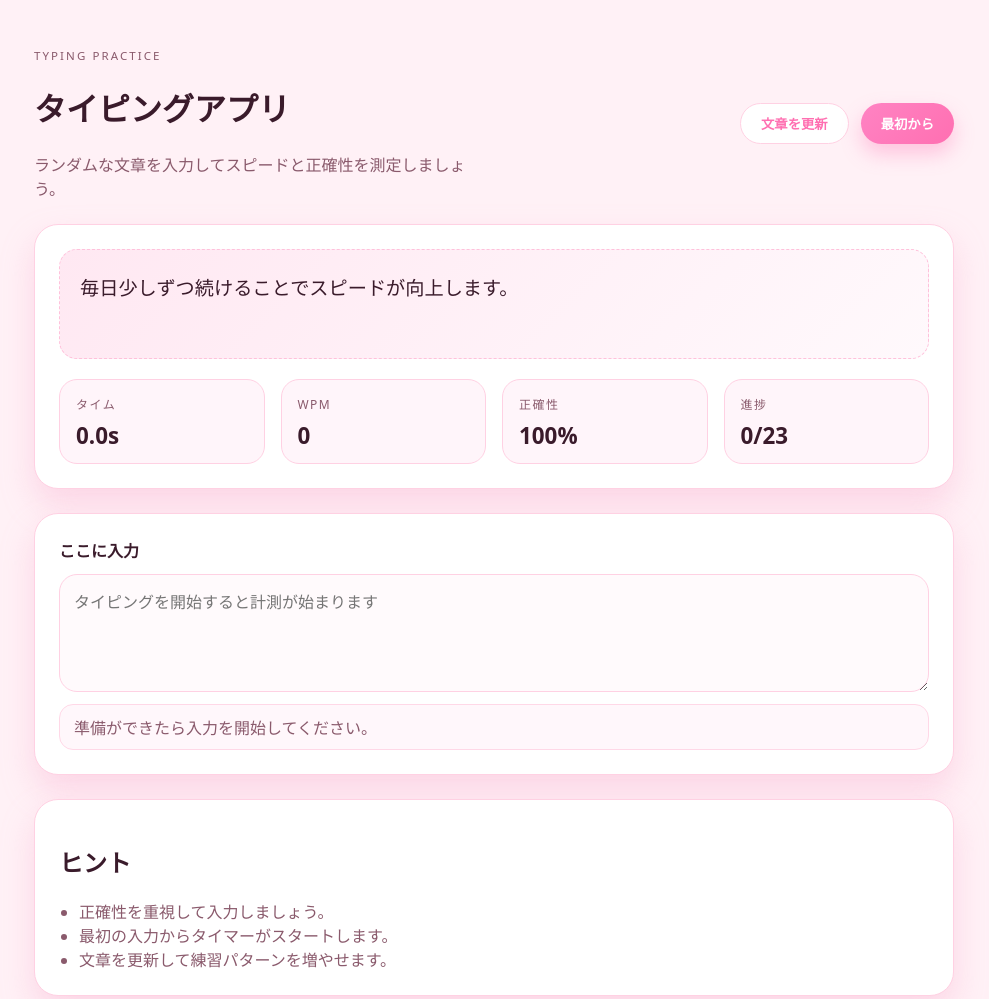
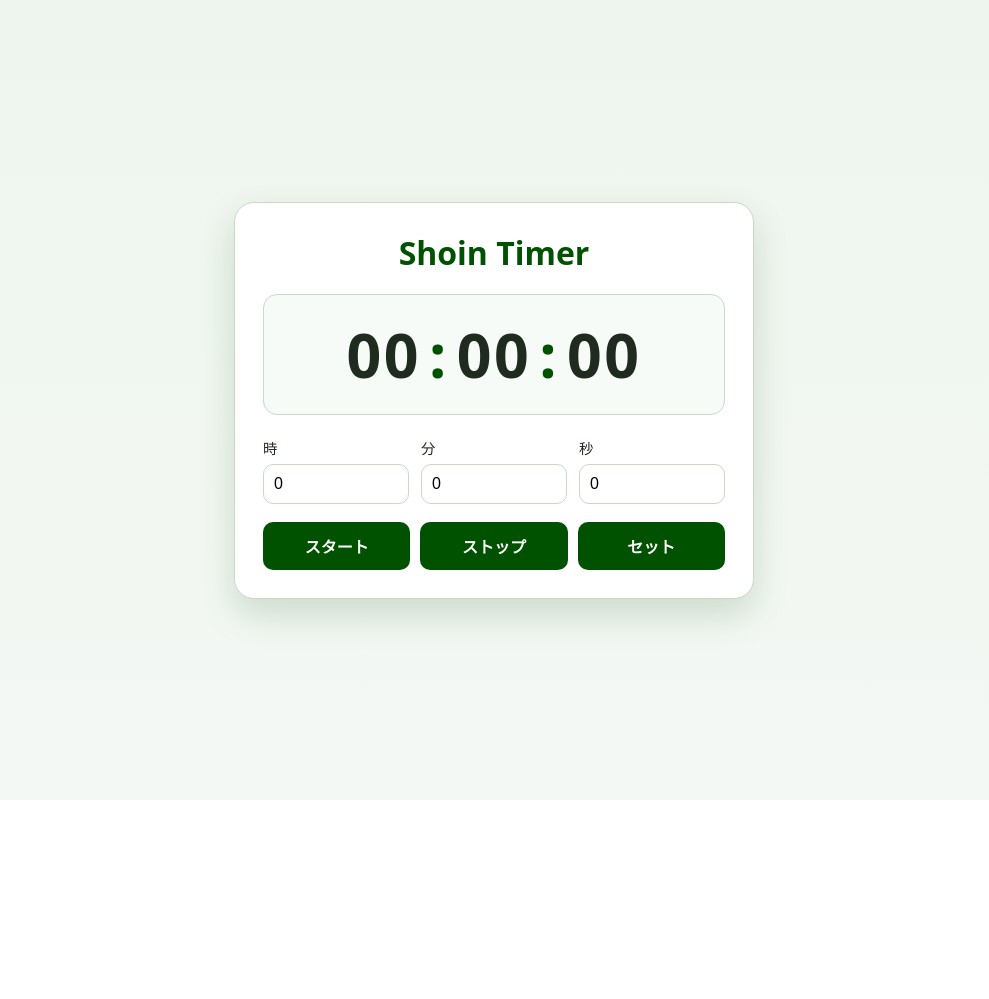
Before and after one commit to naviiwan/ChatGPT_CodingAgent, a plain HTML site: page index.html in a window 1280 px wide. Shown: the top 999 px of the page, without its empty margins (146-1135 px from the left). After the commit the page ends 800 px from the top, so only its background shows below. Drawn offline with Linux system fonts and the light colour scheme.

Commit message:
Create Shoin Timer stopwatch app

```diff
--- a/app.js
+++ b/app.js
@@ -1,150 +1,70 @@
-const sentences = [
-  "今日は集中してタイピング練習を続けます。",
-  "素早く正確に入力できると自信がつきます。",
-  "小さな成長の積み重ねが大きな成果に繋がります。",
-  "深呼吸して肩の力を抜き、リズムよく進めましょう。",
-  "間違えた箇所を確認しながら丁寧に入力します。",
-  "毎日少しずつ続けることでスピードが向上します。",
-  "指の位置を意識すると正確性が高まります。",
-  "文章の流れを意識して滑らかにタイピングしましょう。",
-  "疲れたら短い休憩を入れてリフレッシュします。",
-];
+const displayHours = document.getElementById("display-hours");
+const displayMinutes = document.getElementById("display-minutes");
+const displaySeconds = document.getElementById("display-seconds");
 
-const targetEl = document.getElementById("target");
-const inputEl = document.getElementById("typing-input");
-const timerEl = document.getElementById("timer");
-const wpmEl = document.getElementById("wpm");
-const accuracyEl = document.getElementById("accuracy");
-const progressEl = document.getElementById("progress");
-const feedbackEl = document.getElementById("feedback");
-const newTextButton = document.getElementById("new-text");
-const restartButton = document.getElementById("restart");
+const setHoursInput = document.getElementById("set-hours");
+const setMinutesInput = document.getElementById("set-minutes");
+const setSecondsInput = document.getElementById("set-seconds");
 
-let currentSentence = "";
-let startTime = null;
-let timerInterval = null;
+const startButton = document.getElementById("start-button");
+const stopButton = document.getElementById("stop-button");
+const setButton = document.getElementById("set-button");
 
-const getRandomSentence = () =>
-  sentences[Math.floor(Math.random() * sentences.length)];
+let timerId = null;
+let totalSeconds = 0;
 
-const resetStats = () => {
-  timerEl.textContent = "0.0s";
-  wpmEl.textContent = "0";
-  accuracyEl.textContent = "100%";
-  progressEl.textContent = `0/${currentSentence.length}`;
+const clamp = (value, min, max) => Math.min(Math.max(value, min), max);
+
+const toTwoDigits = (value) => String(value).padStart(2, "0");
+
+const updateDisplay = () => {
+  const hours = Math.floor(totalSeconds / 3600);
+  const minutes = Math.floor((totalSeconds % 3600) / 60);
+  const seconds = totalSeconds % 60;
+
+  displayHours.textContent = toTwoDigits(hours);
+  displayMinutes.textContent = toTwoDigits(minutes);
+  displaySeconds.textContent = toTwoDigits(seconds);
 };
 
-const renderSentence = (inputValue = "") => {
-  const characters = currentSentence.split("");
-  const typed = inputValue.split("");
-  targetEl.innerHTML = "";
+const setTimeFromInputs = () => {
+  const hours = clamp(Number(setHoursInput.value) || 0, 0, 99);
+  const minutes = clamp(Number(setMinutesInput.value) || 0, 0, 59);
+  const seconds = clamp(Number(setSecondsInput.value) || 0, 0, 59);
 
-  characters.forEach((char, index) => {
-    const span = document.createElement("span");
-    span.textContent = char;
-    if (typed[index] === undefined) {
-      span.classList.add("pending");
-    } else if (typed[index] === char) {
-      span.classList.add("correct");
-    } else {
-      span.classList.add("incorrect");
-    }
-    targetEl.appendChild(span);
-  });
+  setHoursInput.value = String(hours);
+  setMinutesInput.value = String(minutes);
+  setSecondsInput.value = String(seconds);
+
+  totalSeconds = hours * 3600 + minutes * 60 + seconds;
+  updateDisplay();
 };
 
-const updateTimer = () => {
-  if (!startTime) return;
-  const elapsed = (Date.now() - startTime) / 1000;
-  timerEl.textContent = `${elapsed.toFixed(1)}s`;
-  updateWpm(elapsed);
-};
+const startTimer = () => {
+  if (timerId) {
+    return;
+  }
 
-const updateWpm = (elapsedSeconds) => {
-  if (elapsedSeconds <= 0) return;
-  const wordsTyped = inputEl.value.length / 5;
-  const minutes = elapsedSeconds / 60;
-  const wpm = Math.round(wordsTyped / minutes);
-  wpmEl.textContent = Number.isFinite(wpm) ? String(wpm) : "0";
-};
-
-const updateAccuracy = () => {
-  const typed = inputEl.value.split("");
-  const totalTyped = typed.length;
-  let correctCount = 0;
-  typed.forEach((char, index) => {
-    if (char === currentSentence[index]) {
-      correctCount += 1;
-    }
-  });
-  const accuracy = totalTyped
-    ? Math.round((correctCount / totalTyped) * 100)
-    : 100;
-  accuracyEl.textContent = `${accuracy}%`;
-};
-
-const updateProgress = () => {
-  progressEl.textContent = `${inputEl.value.length}/${currentSentence.length}`;
+  timerId = setInterval(() => {
+    totalSeconds += 1;
+    updateDisplay();
+  }, 1000);
 };
 
 const stopTimer = () => {
-  clearInterval(timerInterval);
-  timerInterval = null;
+  if (!timerId) {
+    return;
+  }
+
+  clearInterval(timerId);
+  timerId = null;
 };
 
-const startTimer = () => {
-  if (timerInterval) return;
-  startTime = Date.now();
-  timerInterval = setInterval(updateTimer, 100);
-};
-
-const setSentence = () => {
-  currentSentence = getRandomSentence();
-  inputEl.value = "";
-  startTime = null;
+startButton.addEventListener("click", startTimer);
+stopButton.addEventListener("click", stopTimer);
+setButton.addEventListener("click", () => {
   stopTimer();
-  renderSentence();
-  resetStats();
-  feedbackEl.textContent = "準備ができたら入力を開始してください。";
-};
-
-inputEl.addEventListener("input", () => {
-  if (!startTime && inputEl.value.length > 0) {
-    startTimer();
-  }
-
-  renderSentence(inputEl.value);
-  updateAccuracy();
-  updateProgress();
-
-  if (inputEl.value === currentSentence) {
-    stopTimer();
-    feedbackEl.textContent = "完了！文章を更新して次に進みましょう。";
-  } else {
-    const nextIndex = inputEl.value.length;
-    const expected = currentSentence[nextIndex];
-    const current = inputEl.value[nextIndex - 1];
-    if (current && current !== currentSentence[nextIndex - 1]) {
-      feedbackEl.textContent = `ミスがあります。次は「${expected ?? ""}」です。`;
-    } else {
-      feedbackEl.textContent = "いい調子です。正確に入力しましょう。";
-    }
-  }
+  setTimeFromInputs();
 });
 
-newTextButton.addEventListener("click", () => {
-  setSentence();
-  inputEl.focus();
-});
-
-restartButton.addEventListener("click", () => {
-  inputEl.value = "";
-  startTime = null;
-  stopTimer();
-  renderSentence();
-  resetStats();
-  feedbackEl.textContent = "最初からやり直します。";
-  inputEl.focus();
-});
-
-setSentence();
+setTimeFromInputs();
--- a/index.html
+++ b/index.html
@@ -3,65 +3,40 @@
   <head>
     <meta charset="UTF-8" />
     <meta name="viewport" content="width=device-width, initial-scale=1" />
-    <title>タイピングアプリ</title>
+    <title>Shoin Timer</title>
     <link rel="stylesheet" href="styles.css" />
   </head>
   <body>
-    <main class="app">
-      <header class="app__header">
-        <div>
-          <p class="app__eyebrow">Typing Practice</p>
-          <h1>タイピングアプリ</h1>
-          <p class="app__subtitle">
-            ランダムな文章を入力してスピードと正確性を測定しましょう。
-          </p>
-        </div>
-        <div class="app__controls">
-          <button id="new-text" class="button button--ghost">文章を更新</button>
-          <button id="restart" class="button">最初から</button>
-        </div>
-      </header>
+    <main class="timer-app">
+      <h1>Shoin Timer</h1>
 
-      <section class="panel">
-        <div id="target" class="target-text" aria-live="polite"></div>
-        <div class="stats">
-          <div class="stat">
-            <span class="stat__label">タイム</span>
-            <span id="timer" class="stat__value">0.0s</span>
-          </div>
-          <div class="stat">
-            <span class="stat__label">WPM</span>
-            <span id="wpm" class="stat__value">0</span>
-          </div>
-          <div class="stat">
-            <span class="stat__label">正確性</span>
-            <span id="accuracy" class="stat__value">100%</span>
-          </div>
-          <div class="stat">
-            <span class="stat__label">進捗</span>
-            <span id="progress" class="stat__value">0/0</span>
-          </div>
-        </div>
+      <section class="timer-display" aria-live="polite">
+        <span id="display-hours">00</span>
+        <span class="separator">:</span>
+        <span id="display-minutes">00</span>
+        <span class="separator">:</span>
+        <span id="display-seconds">00</span>
       </section>
 
-      <section class="panel panel--input">
-        <label class="input-label" for="typing-input">ここに入力</label>
-        <textarea
-          id="typing-input"
-          class="typing-input"
-          rows="4"
-          placeholder="タイピングを開始すると計測が始まります"
-        ></textarea>
-        <p id="feedback" class="feedback">準備ができたら入力を開始してください。</p>
+      <section class="set-panel" aria-label="時刻設定">
+        <label>
+          時
+          <input id="set-hours" type="number" min="0" max="99" value="0" />
+        </label>
+        <label>
+          分
+          <input id="set-minutes" type="number" min="0" max="59" value="0" />
+        </label>
+        <label>
+          秒
+          <input id="set-seconds" type="number" min="0" max="59" value="0" />
+        </label>
       </section>
 
-      <section class="panel panel--tips">
-        <h2>ヒント</h2>
-        <ul>
-          <li>正確性を重視して入力しましょう。</li>
-          <li>最初の入力からタイマーがスタートします。</li>
-          <li>文章を更新して練習パターンを増やせます。</li>
-        </ul>
+      <section class="button-row" aria-label="操作ボタン">
+        <button id="start-button">スタート</button>
+        <button id="stop-button">ストップ</button>
+        <button id="set-button">セット</button>
       </section>
     </main>
 
--- a/styles.css
+++ b/styles.css
@@ -1,15 +1,10 @@
 :root {
-  color-scheme: light;
-  font-family: "M PLUS Rounded 1c", "Noto Sans JP", system-ui, sans-serif;
-  --bg: #fff1f6;
+  --primary: #005200;
+  --primary-dark: #003d00;
+  --bg: #f4f8f4;
   --panel: #ffffff;
-  --primary: #ff6fb1;
-  --primary-dark: #f0559a;
-  --text: #3a1b2b;
-  --muted: #8a5a6c;
-  --accent: #ffe4ef;
-  --border: #ffd1e3;
-  --shadow: rgba(247, 163, 201, 0.35);
+  --text: #1f2b1f;
+  --border: #c9d8c9;
 }
 
 * {
@@ -18,178 +13,90 @@
 
 body {
   margin: 0;
-  background: var(--bg);
+  min-height: 100vh;
+  display: grid;
+  place-items: center;
+  font-family: "Noto Sans JP", system-ui, sans-serif;
+  background: linear-gradient(180deg, #eef5ee 0%, var(--bg) 100%);
   color: var(--text);
 }
 
-.app {
-  max-width: 960px;
-  margin: 48px auto;
-  padding: 0 20px 56px;
-  display: flex;
-  flex-direction: column;
-  gap: 24px;
+.timer-app {
+  width: min(92vw, 520px);
+  background: var(--panel);
+  border: 1px solid var(--border);
+  border-radius: 20px;
+  padding: 28px;
+  box-shadow: 0 16px 36px rgba(0, 82, 0, 0.16);
 }
 
-.app__header {
-  display: flex;
-  flex-wrap: wrap;
-  gap: 24px;
-  align-items: center;
-  justify-content: space-between;
+h1 {
+  margin: 0 0 20px;
+  text-align: center;
+  color: var(--primary);
 }
 
-.app__eyebrow {
-  text-transform: uppercase;
-  letter-spacing: 0.18em;
-  font-size: 0.72rem;
-  color: var(--muted);
-  margin: 0 0 8px;
-}
-
-.app__subtitle {
-  margin: 8px 0 0;
-  color: var(--muted);
-  max-width: 460px;
-}
-
-.app__controls {
+.timer-display {
   display: flex;
-  gap: 12px;
-  flex-wrap: wrap;
-}
-
-.button {
-  border: none;
-  background: linear-gradient(135deg, #ff83c3, #ff6fb1);
-  color: #fff;
-  padding: 10px 20px;
-  border-radius: 999px;
-  font-weight: 600;
-  cursor: pointer;
-  transition: transform 0.15s ease, box-shadow 0.15s ease;
-  box-shadow: 0 10px 20px rgba(255, 111, 177, 0.35);
-}
-
-.button:hover {
-  transform: translateY(-2px);
-  box-shadow: 0 12px 24px rgba(255, 111, 177, 0.4);
-}
-
-.button--ghost {
-  background: #fff;
-  color: var(--primary);
-  border: 1px solid var(--border);
-  box-shadow: none;
-}
-
-.button--ghost:hover {
-  background: var(--accent);
-}
-
-.panel {
-  background: var(--panel);
-  border-radius: 24px;
-  padding: 24px;
-  box-shadow: 0 16px 32px var(--shadow);
+  justify-content: center;
+  align-items: center;
+  gap: 8px;
+  font-size: clamp(2.2rem, 7vw, 3.8rem);
+  font-weight: 700;
+  letter-spacing: 0.04em;
+  margin-bottom: 22px;
+  padding: 18px;
+  border-radius: 14px;
+  background: #f7fbf7;
   border: 1px solid var(--border);
 }
 
-.panel--input {
+.separator {
+  color: var(--primary);
+}
+
+.set-panel {
+  display: grid;
+  grid-template-columns: repeat(3, 1fr);
+  gap: 12px;
+  margin-bottom: 18px;
+}
+
+.set-panel label {
   display: flex;
   flex-direction: column;
-  gap: 12px;
+  gap: 6px;
+  font-size: 0.9rem;
 }
 
-.panel--tips ul {
-  margin: 12px 0 0;
-  padding-left: 20px;
-  color: var(--muted);
+.set-panel input {
+  border: 1px solid var(--border);
+  border-radius: 10px;
+  padding: 10px;
+  font-size: 1rem;
 }
 
-.target-text {
-  font-size: 1.2rem;
-  line-height: 1.9;
-  margin-bottom: 20px;
-  padding: 20px;
-  border-radius: 18px;
-  background: linear-gradient(135deg, #ffe8f2, #fff9fc);
-  min-height: 110px;
-  border: 1px dashed #ffc1db;
+.button-row {
+  display: grid;
+  grid-template-columns: repeat(3, 1fr);
+  gap: 10px;
 }
 
-.target-text span.correct {
-  color: #d64386;
+button {
+  border: none;
+  border-radius: 10px;
+  padding: 12px 8px;
+  font-size: 1rem;
+  font-weight: 700;
+  color: #fff;
+  background: var(--primary);
+  cursor: pointer;
 }
 
-.target-text span.incorrect {
-  color: #ff4d88;
-  text-decoration: underline;
+button:hover {
+  background: var(--primary-dark);
 }
 
-.stats {
-  display: grid;
-  grid-template-columns: repeat(auto-fit, minmax(140px, 1fr));
-  gap: 16px;
+button:active {
+  transform: translateY(1px);
 }
-
-.stat {
-  background: #fff5fa;
-  border-radius: 18px;
-  padding: 12px 16px;
-  border: 1px solid var(--border);
-}
-
-.stat__label {
-  font-size: 0.75rem;
-  color: var(--muted);
-  text-transform: uppercase;
-  letter-spacing: 0.12em;
-}
-
-.stat__value {
-  display: block;
-  font-size: 1.4rem;
-  font-weight: 700;
-  margin-top: 6px;
-}
-
-.input-label {
-  font-weight: 600;
-}
-
-.typing-input {
-  border-radius: 18px;
-  border: 1px solid var(--border);
-  padding: 14px;
-  font-size: 1rem;
-  resize: vertical;
-  min-height: 90px;
-  font-family: inherit;
-  background: #fffafc;
-}
-
-.typing-input:focus {
-  outline: 2px solid var(--primary);
-  border-color: transparent;
-  box-shadow: 0 0 0 6px rgba(255, 111, 177, 0.2);
-}
-
-.feedback {
-  margin: 0;
-  color: var(--muted);
-  background: #fff7fb;
-  padding: 10px 14px;
-  border-radius: 14px;
-  border: 1px solid #ffd8e7;
-}
-
-@media (max-width: 720px) {
-  .app {
-    margin: 24px auto;
-  }
-
-  .panel {
-    padding: 20px;
-  }
-}
```
